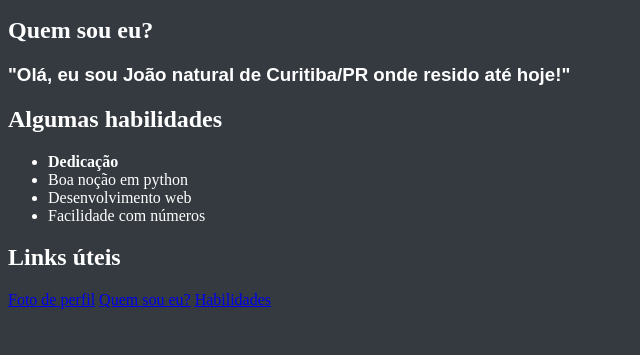
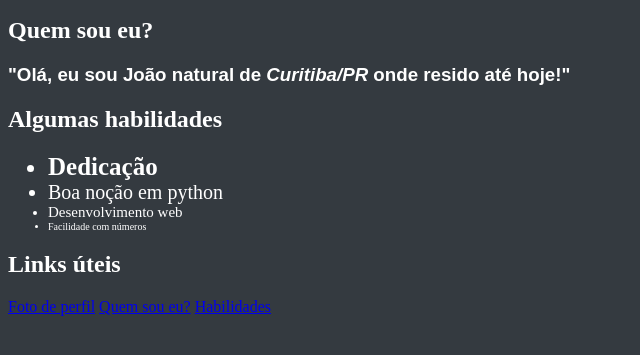
Before and after one commit to JoaoCabrera/Joao_Portfolio, a plain HTML site: page index.html in a window 1280 px wide. Shown: the part 103-458 px from the top of the page, without its empty margins (0-640 px from the left). Drawn offline with Linux system fonts and the light colour scheme; a web font is replaced by a local one.

Commit message:
Altera lista

```diff
--- a/index.html
+++ b/index.html
@@ -18,6 +18,18 @@
       background-color: rgb(52, 58, 64);
       color: white;
     }
+    .pri {
+      font-size: 25px;
+    }
+    .seg {
+      font-size: 20px;
+    }
+    .ter {
+      font-size: 15px;
+    }
+    .qua {
+      font-size: 10px;
+    }
   </style>
 </head>
 <body>
@@ -29,16 +41,18 @@
     Quem sou eu?
   </h2>
   <h3>
-    "Olá, eu sou João natural de Curitiba/PR onde resido até hoje!"
+    "Olá, eu sou João natural de
+    <i>Curitiba/PR</i>
+    onde resido até hoje!"
   </h3>
   <h2 id="Habilidades">
     Algumas habilidades
   </h2>
   <ul>
-    <li><strong>Dedicação</strong></li>
-    <li> Boa noção em python </li>
-    <li> Desenvolvimento web </li>
-    <li> Facilidade com números </li>
+    <li class="pri"><strong>Dedicação</strong></li>
+    <li class="seg"> Boa noção em python </li>
+    <li class="ter"> Desenvolvimento web </li>
+    <li class="qua"> Facilidade com números </li>
   </ul>
   <h2>
     Links úteis
```
